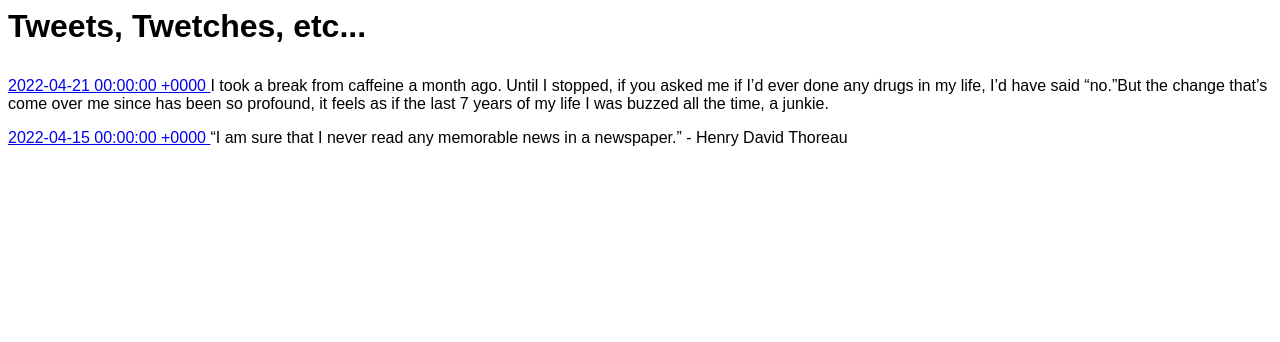
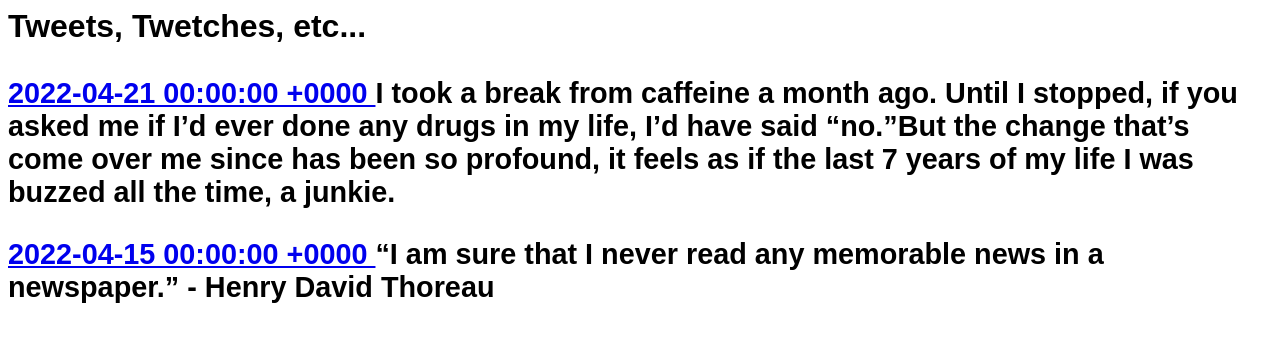
Before and after one commit to 0x000m/old, a Jekyll site: the page built from tweets.html, in a window 1280 px wide. Shown: the top 342 px of the page. Built offline with Jekyll 4.4.1, drawn with Linux system fonts in a browser that asks for light colours.

Commit message:
Update default.html

```diff
--- a/_layouts/default.html
+++ b/_layouts/default.html
@@ -1,7 +1,7 @@
 <html>
   <meta name="viewport" content="width=device-width, initial-scale=1">
   <head>
-    <style>body{font-family:sans-serif;}.tweet p {display:inline;}</style>
+    <style>body{font-family:sans-serif;}.tweet p {display:inline;}.tweet{font-size:1.8em;font-weight:700;}</style>
    <!-- <style>
       body{font-family:serif;}main p{max-width:600px;}main{padding:20px;}.page-header{margin-bottom:35px;font-size:16px;}.page-teaser{margin-bottom:20px;}</style>-->
   </head>
```
